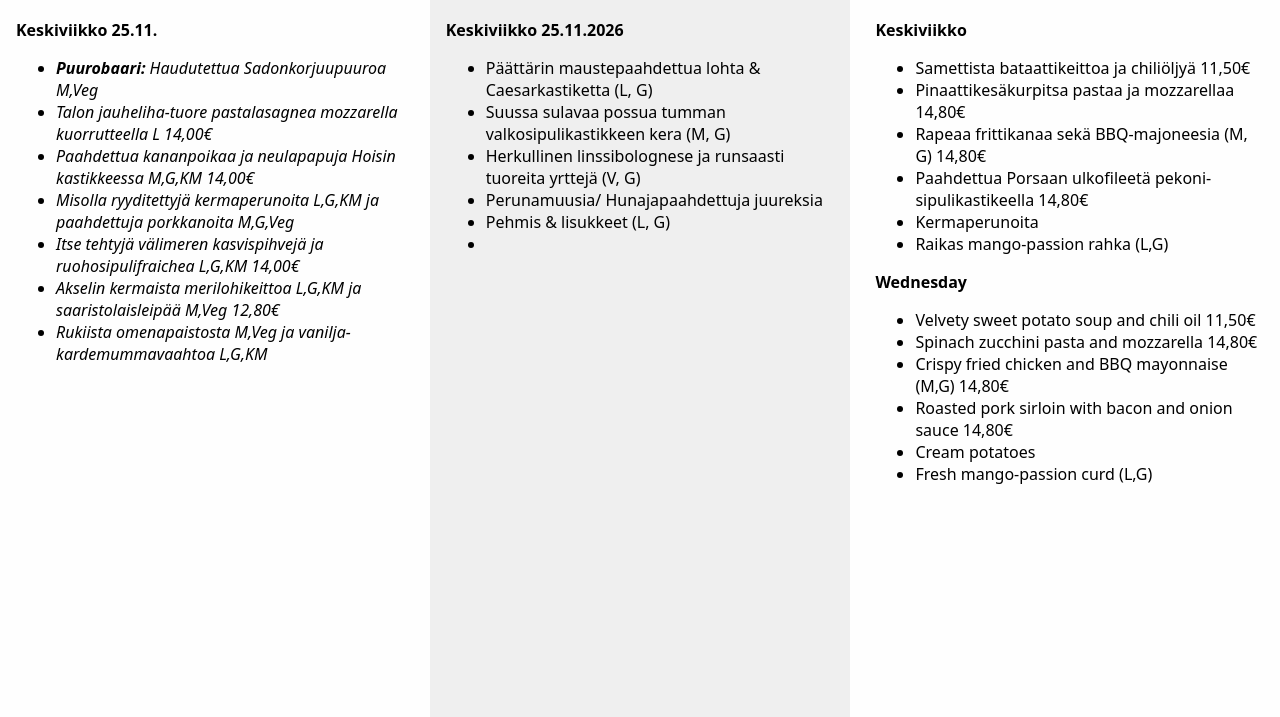
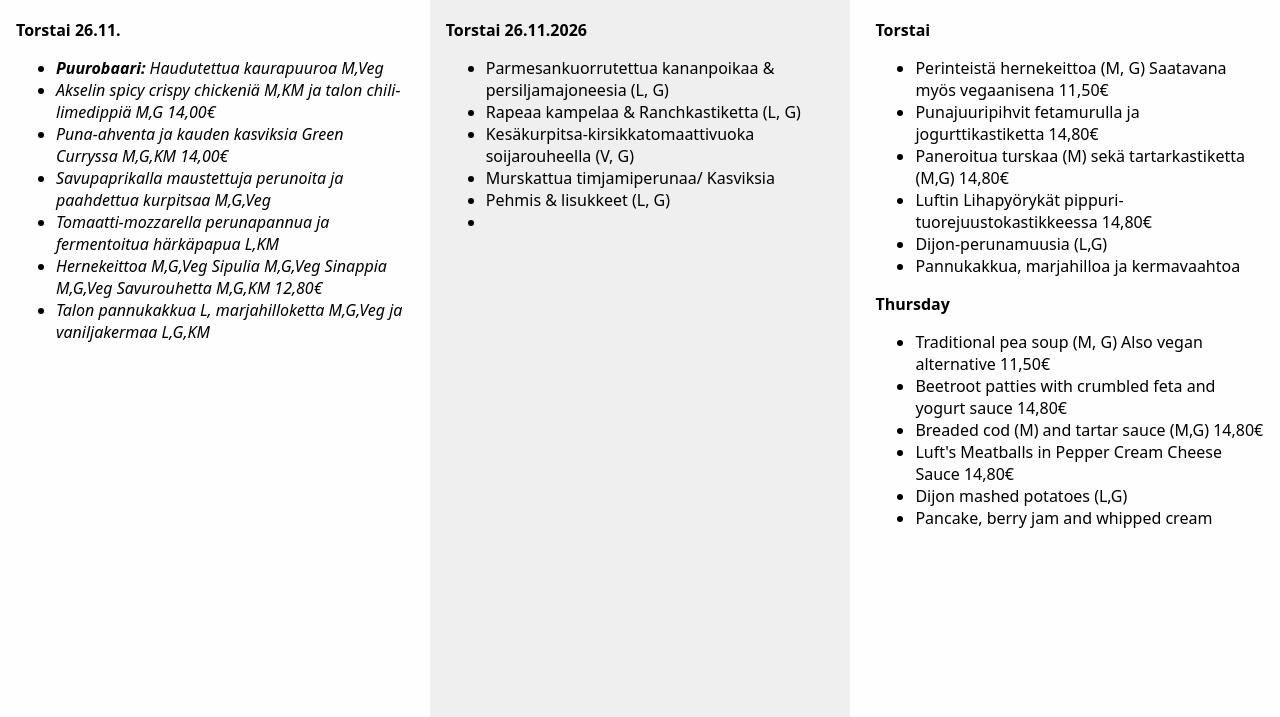
Before and after one commit to anttimc/lunchlist, a plain HTML site: page index.html in a window 1280 px wide. Shown: the part 83-800 px from the top of the page. Drawn offline with Linux system fonts and the light colour scheme.

Commit message:
Daily lunch

```diff
--- a/index.html
+++ b/index.html
@@ -1,6 +1,6 @@
 <html>
 <head>
-<title>Lunch: Wednesday</title>
+<title>Lunch: Thursday</title>
 <link rel="stylesheet" href="layout.css" type="text/css" media="all">
 <meta name="viewport" content="width=device-width, initial-scale=1">
 </head>
@@ -8,27 +8,31 @@
 <div>
 <h1>Ravintola Akseli</h1>
 <div>
-<p><b>Keskiviikko 25.11.</b></p>
+<p><b>Torstai 26.11.</b></p>
 <ul>
-<li><em><strong>Puurobaari:</strong> Haudutettua Sadonkorjuupuuroa M,Veg</em></li>
-<li><em>Talon jauheliha-tuore pastalasagnea mozzarella kuorrutteella L 14,00€</em></li>
-<li><em>Paahdettua kananpoikaa ja neulapapuja Hoisin kastikkeessa M,G,KM 14,00€</em></li>
-<li><em>Misolla ryyditettyjä kermaperunoita L,G,KM ja paahdettuja porkkanoita M,G,Veg</em></li>
-<li><em>Itse tehtyjä välimeren kasvispihvejä ja ruohosipulifraichea L,G,KM 14,00€</em></li>
-<li><em>Akselin kermaista merilohikeittoa L,G,KM ja saaristolaisleipää M,Veg 12,80€</em></li>
-<li><em>Rukiista omenapaistosta M,Veg ja vanilja-kardemummavaahtoa L,G,KM</em></li>
+<li>
+<strong><em>Puurobaari: </em></strong><em>Haudutettua kaurapuuroa M,Veg</em>
+</li>
+<li><em>Akselin spicy crispy chickeniä M,KM ja talon chili-limedippiä M,G 14,00€</em></li>
+<li><em>Puna-ahventa ja kauden kasviksia Green Curryssa M,G,KM 14,00€</em></li>
+<li><em>Savupaprikalla maustettuja perunoita ja paahdettua kurpitsaa M,G,Veg</em></li>
+<li><em>Tomaatti-mozzarella perunapannua ja fermentoitua härkäpapua L,KM</em></li>
+<li>
+<em>Hernekeittoa M,G,Veg Sipulia M,G,Veg Sinappia M,G,Veg </em><em>Savurouhetta M,G,KM </em><em>12,80€</em>
+</li>
+<li><em>Talon pannukakkua L, marjahilloketta M,G,Veg ja vaniljakermaa L,G,KM</em></li>
 </ul>
 </div>
 </div>
 <div>
 <h1>Ravintola Päättäri</h1>
 <div>
-<p><b>Keskiviikko 25.11.2026</b></p>
+<p><b>Torstai 26.11.2026</b></p>
 <ul>
-<li>Päättärin maustepaahdettua lohta &amp; Caesarkastiketta (L, G)</li>
-<li>Suussa sulavaa possua tumman valkosipulikastikkeen kera (M, G)</li>
-<li>Herkullinen linssibolognese ja runsaasti tuoreita yrttejä (V, G)</li>
-<li>Perunamuusia/ Hunajapaahdettuja juureksia</li>
+<li>Parmesankuorrutettua kananpoikaa &amp; persiljamajoneesia (L, G)</li>
+<li>Rapeaa kampelaa &amp; Ranchkastiketta (L, G)</li>
+<li>Kesäkurpitsa-kirsikkatomaattivuoka soijarouheella (V, G)</li>
+<li>Murskattua timjamiperunaa/ Kasviksia</li>
 <li>Pehmis &amp; lisukkeet (L, G)</li>
 <li></li>
 </ul>
@@ -38,25 +42,25 @@
 <h1>Dylan Luft</h1>
 <div>
 <div>
-<p><b>Keskiviikko</b></p>
+<p><b>Torstai</b></p>
 <ul>
-<li>Samettista bataattikeittoa ja chiliöljyä 11,50€</li>
-<li>Pinaattikesäkurpitsa pastaa ja mozzarellaa 14,80€</li>
-<li>Rapeaa frittikanaa sekä BBQ-majoneesia (M, G) 14,80€</li>
-<li>Paahdettua Porsaan ulkofileetä pekoni-sipulikastikeella 14,80€</li>
-<li>Kermaperunoita </li>
-<li>Raikas mango-passion rahka (L,G) </li>
+<li>Perinteistä hernekeittoa (M, G) Saatavana myös vegaanisena 11,50€</li>
+<li>Punajuuripihvit fetamurulla ja jogurttikastiketta 14,80€</li>
+<li>Paneroitua turskaa (M) sekä tartarkastiketta (M,G) 14,80€</li>
+<li>Luftin Lihapyörykät pippuri-tuorejuustokastikkeessa 14,80€</li>
+<li>Dijon-perunamuusia (L,G) </li>
+<li>Pannukakkua, marjahilloa ja kermavaahtoa </li>
 </ul>
 </div>
 <div>
-<p><b>Wednesday</b></p>
+<p><b>Thursday</b></p>
 <ul>
-<li>Velvety sweet potato soup and chili oil 11,50€</li>
-<li>Spinach zucchini pasta and mozzarella 14,80€</li>
-<li>Crispy fried chicken and BBQ mayonnaise (M,G) 14,80€</li>
-<li>Roasted pork sirloin with bacon and onion sauce 14,80€</li>
-<li>Cream potatoes </li>
-<li>Fresh mango-passion curd (L,G) </li>
+<li>Traditional pea soup (M, G) Also vegan alternative 11,50€</li>
+<li>Beetroot patties with crumbled feta and yogurt sauce 14,80€</li>
+<li>Breaded cod (M) and tartar sauce (M,G) 14,80€</li>
+<li>Luft's Meatballs in Pepper Cream Cheese Sauce 14,80€</li>
+<li>Dijon mashed potatoes (L,G) </li>
+<li>Pancake, berry jam and whipped cream </li>
 </ul>
 </div>
 </div>
```
